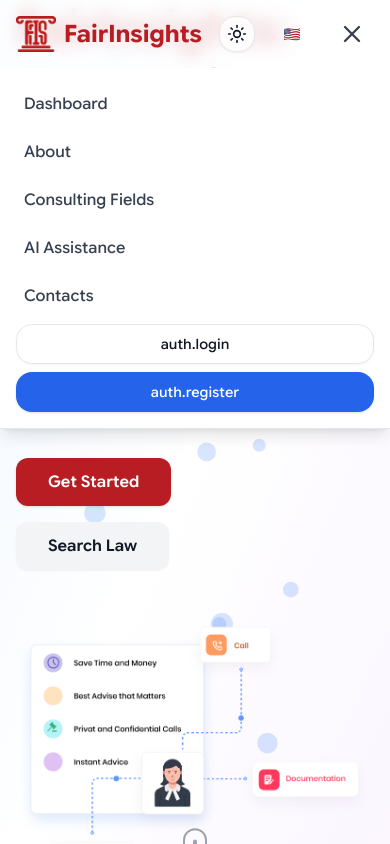
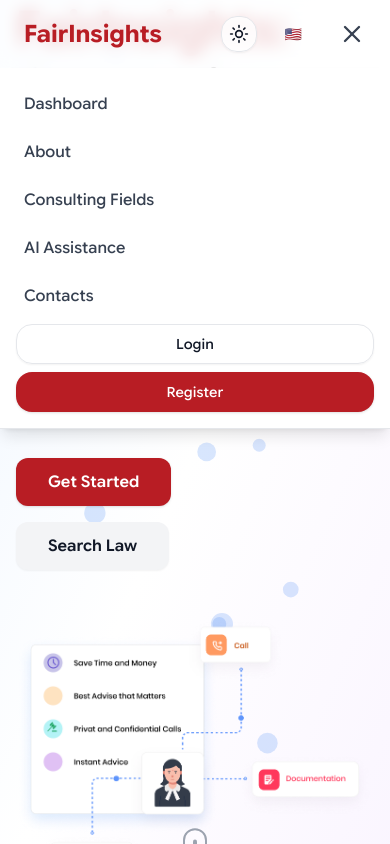
Before and after one commit to dscdut/FairInSight, a React (Vite) app in the folder frontend/: page / in a window 390 px wide. Both pictures are taken after a click on the button 352 px from the left and 34 px from the top of the page. Shown: the top 844 px of the page. Built offline with nearby package versions, Linux system fonts and the light colour scheme.

Commit message:
improve(FI-18): refactor UI: responsive mobile UI, header-nav

```diff
--- a/frontend/src/components/header-nav/header-nav.tsx
+++ b/frontend/src/components/header-nav/header-nav.tsx
@@ -42,12 +42,12 @@ const Header = () => {
     <header className='fixed top-0 left-0 z-50 w-full border-b border-gray-200 backdrop-blur bg-white/80 dark:bg-gray-900/80 dark:border-gray-800'>
       <nav className='container flex justify-between items-center py-3 mx-auto'>
         <Logo />
-        <ul className='hidden gap-6 items-center md:flex'>
+        <ul className='hidden gap-6 items-center lg:flex'>
           {navLinks.map((link) => (
             <li key={link.to}>
               <button
                 onClick={(e) => handleSmoothScroll(e, link.to)}
-                className='px-2 py-1 font-medium text-tertiary bg-transparent rounded border-none transition-colors cursor-pointer dark:text-gray-200 hover:text-primary dark:hover:text-primary focus:outline-none focus-visible:ring-2 focus-visible:ring-blue-500'
+                className='px-2 py-1 font-medium text-tertiary bg-transparent rounded border-none transition-colors cursor-pointer dark:text-gray-200 hover:text-primary dark:hover:text-primary focus:outline-none focus-visible:ring-2 focus-visible:ring-primary'
                 tabIndex={0}
                 aria-label={t(`home.${link.labelKey}`)}
               >
@@ -68,7 +68,7 @@ const Header = () => {
                   <div
                     role='button'
                     tabIndex={0}
-                    className='relative w-10 h-10 rounded-full cursor-pointer focus:outline-none focus-visible:ring-2 focus-visible:ring-blue-500'
+                    className='relative w-10 h-10 rounded-full cursor-pointer focus:outline-none focus-visible:ring-2 focus-visible:ring-primary'
                   >
                     <Avatar className='w-10 h-10'>
                       <AvatarImage src={'/images/avatar.png'} alt={user?.name} />
@@ -108,7 +108,7 @@ const Header = () => {
                   <div
                     role='button'
                     tabIndex={0}
-                    className='relative w-10 h-10 rounded-full cursor-pointer focus:outline-none focus-visible:ring-2 focus-visible:ring-blue-500'
+                    className='relative w-10 h-10 rounded-full cursor-pointer focus:outline-none focus-visible:ring-2 focus-visible:ring-primary'
                   >
                     <Avatar className='w-10 h-10'>
                       <AvatarImage src={'/images/avatar.png'} alt={user?.name} />
@@ -144,7 +144,7 @@ const Header = () => {
             <div className='hidden gap-2 items-center md:flex'>
               <Button
                 variant='outline'
-                className='px-4 py-2 font-medium text-gray-900 rounded-md border border-gray-200 transition-all duration-200 dark:border-gray-700 bg-white/80 dark:bg-gray-800/80 dark:text-gray-100 hover:bg-gray-100 dark:hover:bg-gray-700 focus-visible:ring-2 focus-visible:ring-blue-500'
+                className='px-4 py-2 font-medium text-gray-900 rounded-md border border-gray-200 transition-all duration-200 dark:border-gray-700 bg-white/80 dark:bg-gray-800/80 dark:text-gray-100 hover:bg-gray-100 dark:hover:bg-gray-700 focus-visible:ring-2 focus-visible:ring-primary'
               >
                 <Link to={ROUTE.AUTH.LOGIN}>{tAuth('login')}</Link>
               </Button>
@@ -153,11 +153,10 @@ const Header = () => {
               </Button>
             </div>
           )}
-        </div>
 
           {/* Mobile menu button */}
           <button
-          className='flex justify-center items-center p-2 rounded md:hidden focus:outline-none focus-visible:ring-2 focus-visible:ring-blue-500'
+            className='flex justify-center items-center p-2 rounded md:hidden focus:outline-none focus-visible:ring-2 focus-visible:ring-primary'
             aria-label={menuOpen ? 'Close menu' : 'Open menu'}
             onClick={() => setMenuOpen(!menuOpen)}
           >
@@ -167,6 +166,7 @@ const Header = () => {
               <Menu className='w-7 h-7 text-gray-700 dark:text-gray-200' />
             )}
           </button>
+        </div>
       </nav>
 
       {/* Mobile nav menu */}
@@ -180,7 +180,7 @@ const Header = () => {
                     handleSmoothScroll(e, link.to)
                     setMenuOpen(false)
                   }}
-                  className='px-2 py-2 w-full font-medium text-left text-gray-700 bg-transparent rounded border-none transition-colors cursor-pointer dark:text-gray-200 hover:text-blue-600 dark:hover:text-blue-400 focus:outline-none focus-visible:ring-2 focus-visible:ring-blue-500'
+                  className='px-2 py-2 w-full font-medium text-left text-gray-700 bg-transparent rounded border-none transition-colors cursor-pointer dark:text-gray-200 hover:text-primary dark:hover:text-primary focus:outline-none focus-visible:ring-2 focus-visible:ring-primary'
                   tabIndex={0}
                   aria-label={t(`home.${link.labelKey}`)}
                 >
@@ -192,15 +192,15 @@ const Header = () => {
               <div className='flex flex-col gap-2'>
                 <Button
                   variant='outline'
-                  className='px-4 py-2 font-medium text-gray rounded-md border border-gray-200 transition-all duration-200 dark:border-gray-700 bg-white/80 dark:bg-gray-800/80 dark:text-gray hover:bg-gray-100 dark:hover:bg-gray-700 focus-visible:ring-2 focus-visible:ring-blue-500'
+                  className='px-4 py-2 font-medium text-gray rounded-md border border-gray-200 transition-all duration-200 dark:border-gray-700 bg-white/80 dark:bg-gray-800/80 dark:text-gray hover:bg-gray-100 dark:hover:bg-gray-700 focus-visible:ring-2 focus-visible:ring-primary'
                 >
                   <Link to={ROUTE.AUTH.LOGIN} onClick={() => setMenuOpen(false)}>
-                    {tAuth('auth.login')}
+                    {tAuth('login')}
                   </Link>
                 </Button>
-                <Button className='px-4 py-2 font-medium text-white bg-blue-600 rounded-md transition-all duration-200 dark:bg-blue-500 hover:bg-blue-700 dark:hover:bg-blue-600 focus-visible:ring-2 focus-visible:ring-blue-500'>
+                <Button className='px-4 py-2 font-medium text-white bg-primary rounded-md transition-all duration-200 dark:bg-primary hover:bg-primary dark:hover:bg-primary focus-visible:ring-2 focus-visible:ring-primary'>
                   <Link to={ROUTE.AUTH.REGISTER} onClick={() => setMenuOpen(false)}>
-                    {tAuth('auth.register')}
+                    {tAuth('register')}
                   </Link>
                 </Button>
               </div>
--- a/frontend/src/components/logo/logo.tsx
+++ b/frontend/src/components/logo/logo.tsx
@@ -14,7 +14,7 @@ const Logo = ({ className = '' }) => {
         className={`flex items-center space-x-2 ${className}`}
       >
         <div className='relative'>
-          <img src={logo} alt='Logo' className='w-10 h-9' />
+          <img src={logo} alt='Logo' className='w-10 h-9 hidden sm:block' />
         </div>
         <span className='text-2xl font-bold text-transparent bg-clip-text bg-gradient-to-r from-primary to-primary'>
           FairInsights
--- a/frontend/src/pages/home/components/hero-section.tsx
+++ b/frontend/src/pages/home/components/hero-section.tsx
@@ -26,7 +26,7 @@ export const HeroSection = () => {
               <span className='text-primary'>{t('home.hero.logo')}</span>
               {t('home.hero.title')}
             </h1>
-            <p className='text-p sm:text-p md:text-p text-gray-600 dark:text-gray-300 mb-8 max-w-3xl mx-auto'>
+            <p className='text-p sm:text-p md:text-p text-gray-600 dark:text-gray-300 mb-8 max-w-3xl'>
               {t('home.hero.description')}
             </p>
             <div className='flex flex-col sm:flex-row items-start justify-start gap-4'>
```
Lines whose indentation alone changed are shown as unchanged.
